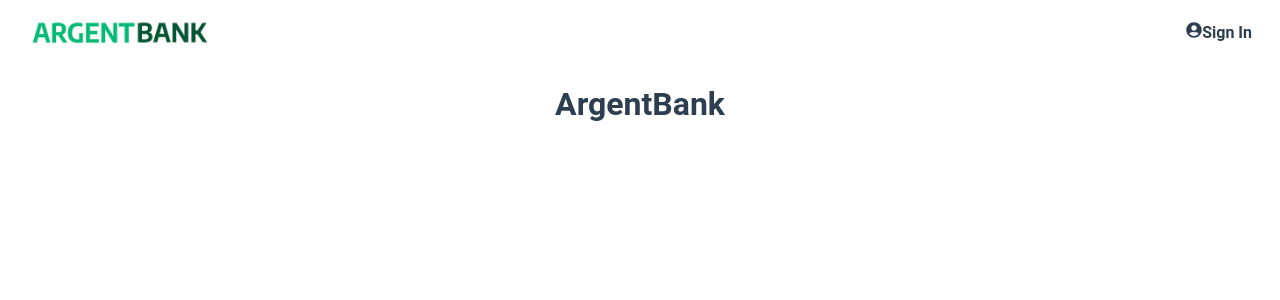
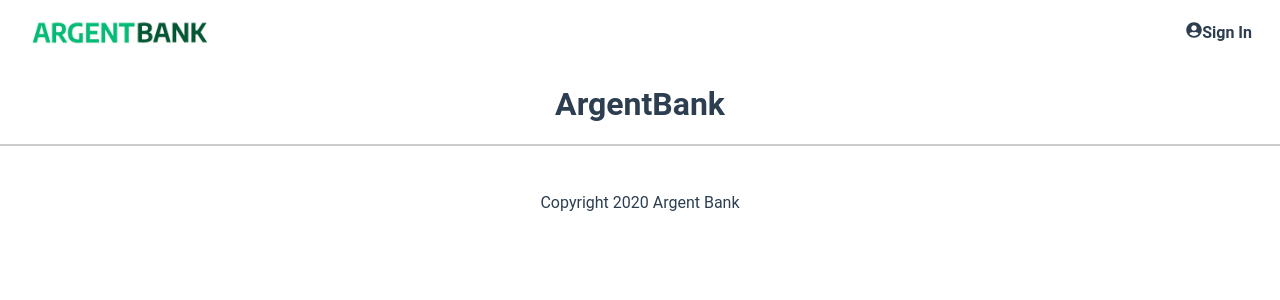
Before and after one commit to samir0067/SamirArrahmani_13_102022, a React (Create React App) app: page /sign-in in a window 1280 px wide. Shown: the top 300 px of the page. Built offline with nearby package versions, Linux system fonts and the light colour scheme.

Commit message:
wip ajout du Footer.tsx

```diff
--- a/designs/index.html
+++ b/designs/index.html
@@ -72,8 +72,8 @@
         </div>
       </section>
     </main>
-    <footer class="footer">
-      <p class="footer-text">Copyright 2020 Argent Bank</p>
-    </footer>
+<!--    <footer class="footer">-->
+<!--      <p class="footer-text">Copyright 2020 Argent Bank</p>-->
+<!--    </footer>-->
   </body>
 </html>
--- a/src/index.css
+++ b/src/index.css
@@ -30,6 +30,17 @@
     font-size: 17px;
   }
 }
+.footer {
+  display: flex;
+  justify-content: center;
+  border-top: 2px solid #ccc;
+  padding: 2rem 0 1.5rem;
+}
+.footer__text {
+  margin: 0;
+  padding: 0;
+}
+
 .nav {
   display: flex;
   justify-content: space-between;
--- /dev/null
+++ b/src/layout/Footer.tsx
@@ -0,0 +1,11 @@
+import React, { FC } from "react";
+
+const Footer: FC = () => {
+  return (
+    <footer className="footer">
+      <p className="footer_text">Copyright 2020 Argent Bank</p>
+    </footer>
+  );
+};
+
+export default Footer;
--- a/src/navigation/Routing.tsx
+++ b/src/navigation/Routing.tsx
@@ -6,6 +6,7 @@ import NavBar from "layout/NavBar";
 import PrivateRoute from "navigation/PrivateRoute";
 import Profile from "pages/Profile";
 import SignIn from "pages/SignIn";
+import Footer from "layout/Footer";
 
 /**
  * Navigation page with layout element
@@ -24,6 +25,7 @@ const Routing = () => {
         </Route>
         <Route path="*" element={<NotFound />} />
       </Routes>
+      <Footer />
     </main>
   );
 };
--- a/src/scss/index.scss
+++ b/src/scss/index.scss
@@ -5,6 +5,7 @@
 @use "components/button";
 
 // Layout
+@use "layout/footer";
 @use "layout/navBar";
 
 // Pages
--- /dev/null
+++ b/src/scss/layout/_footer.scss
@@ -0,0 +1,11 @@
+.footer {
+  display: flex;
+  justify-content: center;
+  border-top: 2px solid #ccc;
+  padding: 2rem 0 1.5rem;
+
+  &__text {
+    margin: 0;
+    padding: 0;
+  }
+}
```
Also changed, not shown: designs/css/main.css (+10 -10 lines).
